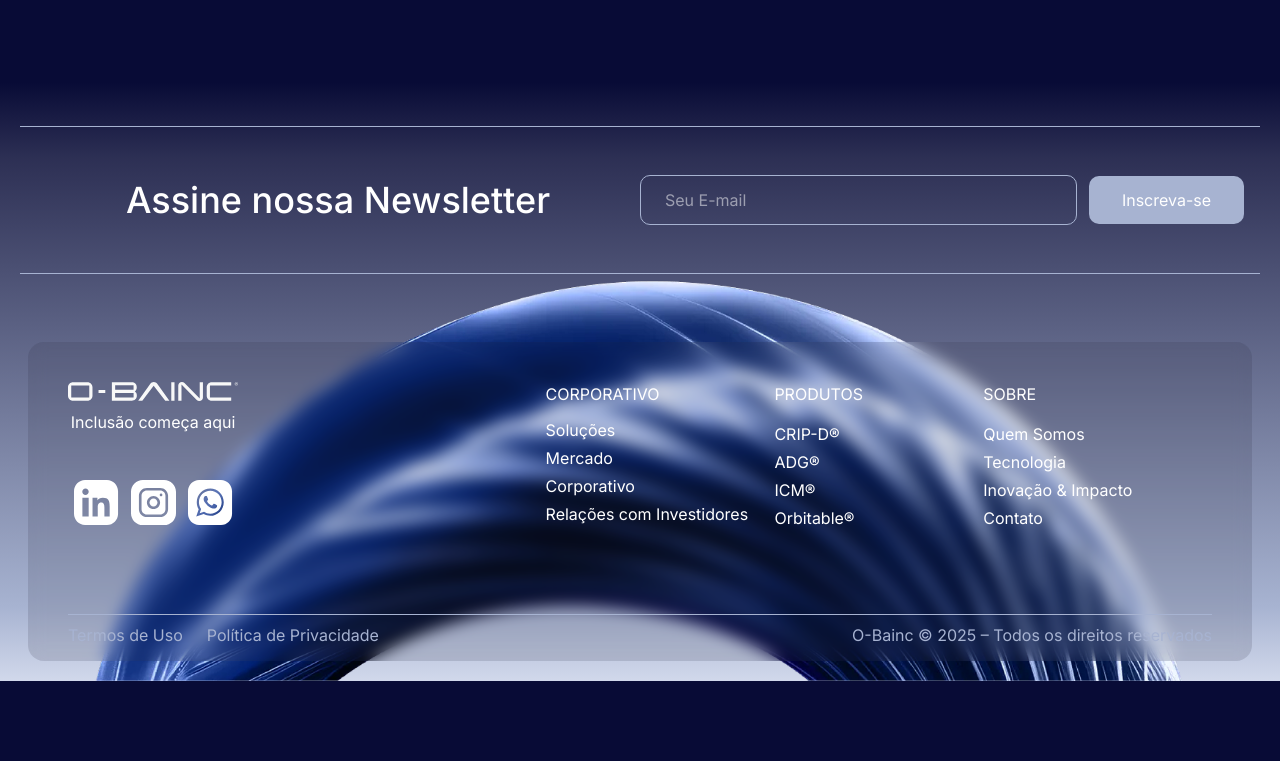
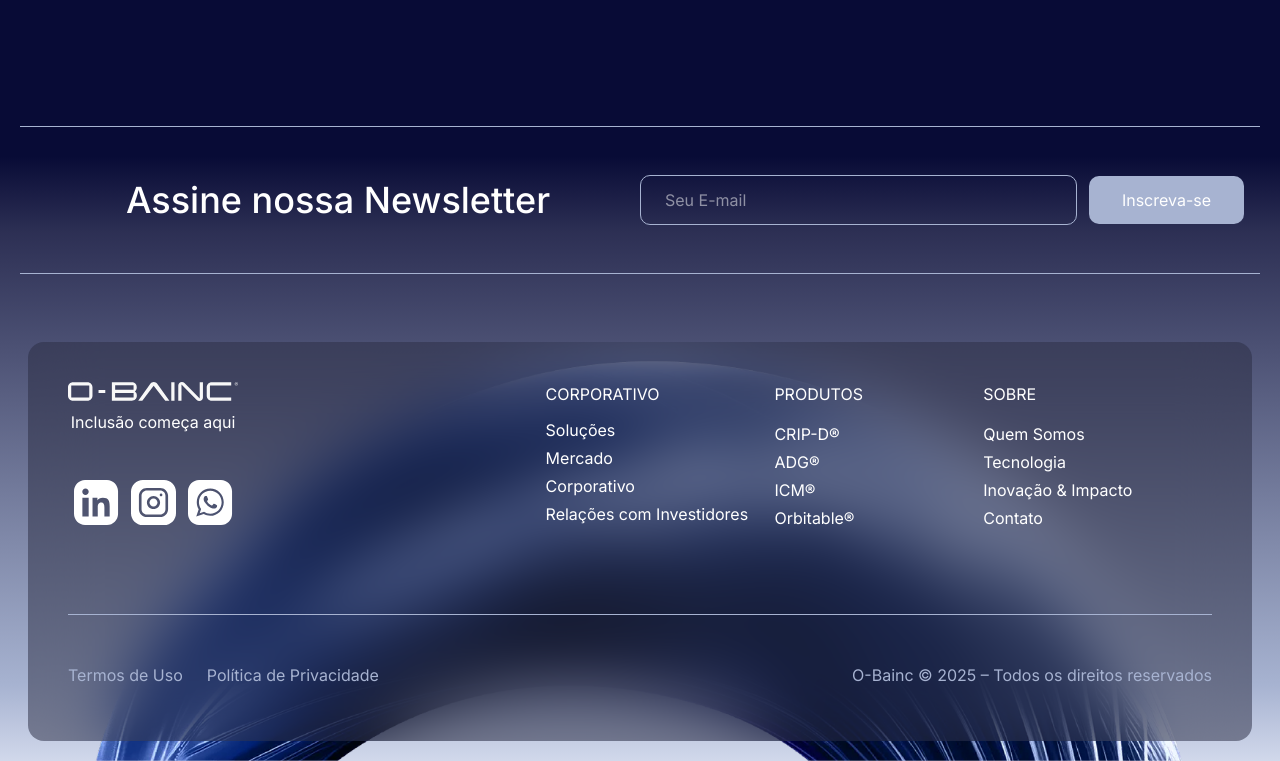
Before and after one commit to devvieiira/o-bainc-frontend, a Next.js app: page / in a window 1280 px wide. Shown: the part 6797-7558 px from the top of the page. Before the commit the page ends 7478 px from the top, so only its background shows below. Built offline with nearby package versions, Linux system fonts and the light colour scheme.

Commit message:
fix: footer

```diff
--- a/app/globals.css
+++ b/app/globals.css
@@ -215,6 +215,7 @@ body {
   --color-space-light: #d1d8eb;
   --color-space-dark-muted: #21234a;
   --color-glass-bg: #292a4126;
+  --color-dark-glass-bg: #292A4180;
   --container-8xl: 87.5rem;
   --background-image-button-green: linear-gradient(
     340deg,
@@ -289,6 +290,11 @@ body {
 @utility glass {
   background-color: rgb(from var(--color-glass-bg) r g b / 0.15);
   backdrop-filter: blur(8px);
+}
+
+@utility dark-glass {
+  background-color: var(--color-dark-glass-bg);
+  backdrop-filter: blur(32px);
 }
 
 .btn-gradient-hover {
--- a/components/footer.tsx
+++ b/components/footer.tsx
@@ -5,7 +5,7 @@ import { Separator } from './ui/separator';
 const Footer = () => {
   return (
     <footer className="w-full px-2 z-10 ">
-      <div className="z-10 flex flex-col items-center xl:px-10 justify-center px-5 glass w-full rounded-2xl overflow-clip antialiased">
+      <div className="z-10 flex flex-col items-center xl:px-10 pb-10 justify-center px-5 dark-glass w-full rounded-2xl overflow-clip antialiased">
         <div className="xl:grid xl:grid-cols-5 py-10 w-full">
           <div className="pb-10 flex flex-col xl:col-span-2 xl:items-center xl:justify-self-start">
             <div className="flex flex-col mb-[14px] space-y-2 items-center justify-center ">
@@ -87,7 +87,7 @@ const Footer = () => {
 
         <div className="space-y-5 xl:space-y-2 w-full flex flex-col">
           <Separator className="bg-space-mid" />
-          <div className="w-full xl:flex xl:items-start xl:justify-end">
+          <div className="w-full xl:flex xl:items-start xl:justify-end pt-10">
             <div className="text-space-mid w-full space-y-4">
               <ul className="flex items-center space-x-6 xl:justify-self-start justify-center text-center">
                 <li className="hover:text-white">
```
Also changed, not shown: public/DESKTOP -ESFERA-FOOTER.webp (added), public/MOBILE - ESFERA-FOOTER.webp (added).
